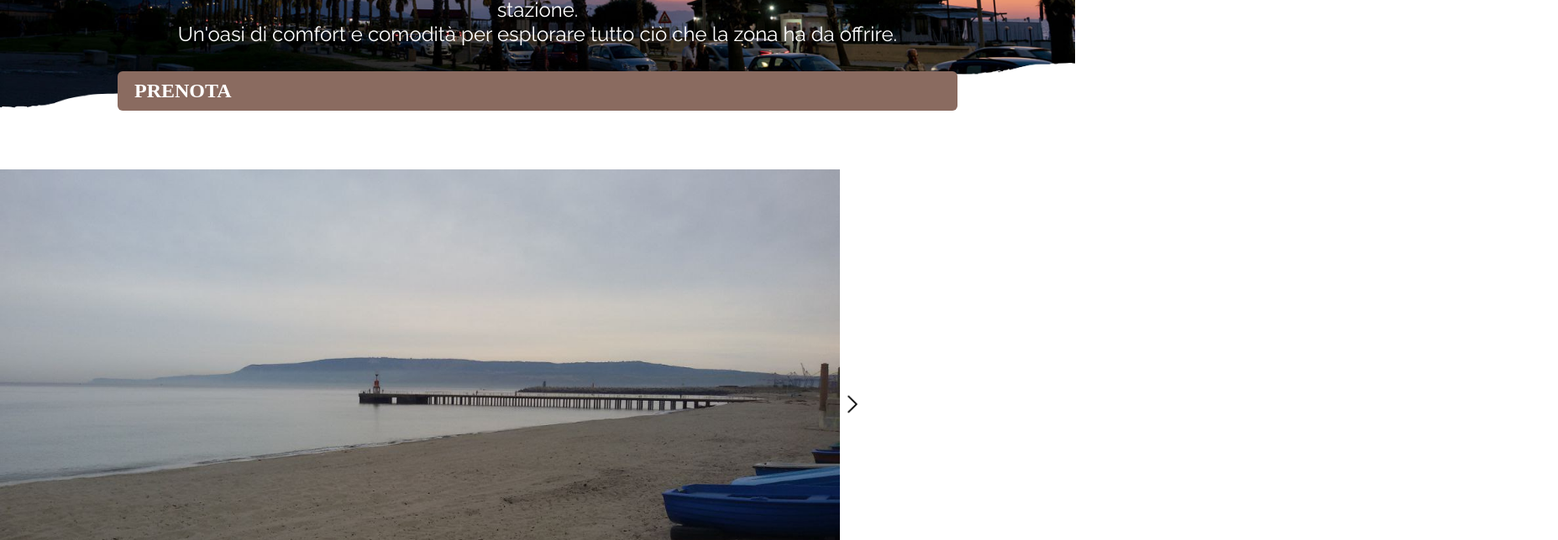
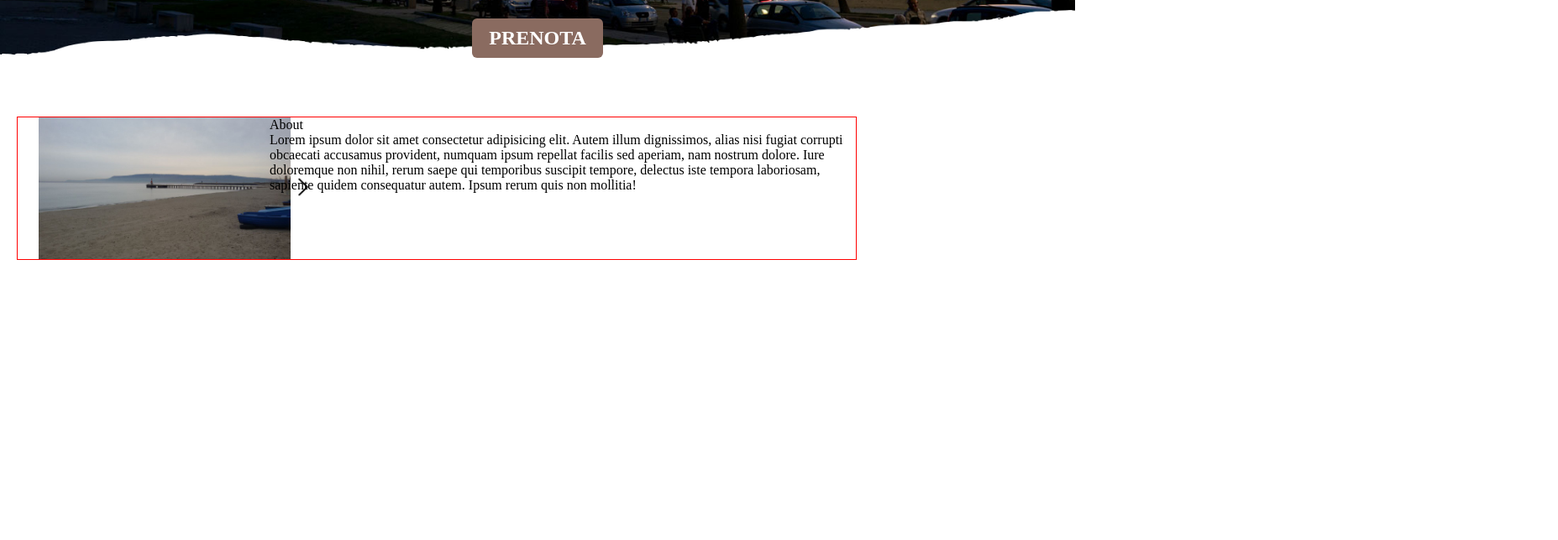
Before and after one commit to hegelminniti/sito_casa, a React (Vite) app: page / in a window 1280 px wide. Shown: the part 460-1104 px from the top of the page at 84% size, 1855 px wide, since content can reach past the window. After the commit the page ends 800 px from the top, so only its background shows below. Built offline with nearby package versions, Linux system fonts and the light colour scheme.

Commit message:
changes on page

```diff
--- a/src/App.jsx
+++ b/src/App.jsx
@@ -1,7 +1,6 @@
 import { Home } from './Components/Home';
 import { BrowserRouter as Router, Routes, Route } from 'react-router-dom';
 import {Attivita} from './Components/Navbar/Attivita'
-import './Styles/main.css'
 
 export function App (){
   return (
--- a/src/Styles/about.css
+++ b/src/Styles/about.css
@@ -19,7 +19,10 @@
  */
 
  .aboutSection{
-    width: 500px;
+    display: flex;
+    width: 1000px;
+    border: 1px solid red;
+    margin-left: 20px;
  }
 
  /* .aboutCarousel{
--- a/src/Styles/carousel.css
+++ b/src/Styles/carousel.css
@@ -3,17 +3,20 @@
     display: flex;
     align-items: center;
     justify-content: center;
+    width: 300px;
   }
 
   .carousel-content {
     display: flex;
     justify-content: center;
     align-items: center;
+    width: 300px;
+    margin-left: 50px;
   }
 
   .carousel-content img {
-   /*  width: 700px;
-    height: 300px; */
+
+    width: 300px;
     object-fit: cover;
   }
 
@@ -27,14 +30,17 @@
   .chevronImgRight {
     border: none;
     cursor: pointer;
+    height: 30px;
     width: 30px;
-    height: 30px;
   }
 
 
   .chevronImgLeft {
     border: none;
     cursor: pointer;
+    height: 30px;
     width: 30px;
-    height: 30px;
+    margin-left: 0px;
+    z-index: 100;
+
   }
--- a/src/main.jsx
+++ b/src/main.jsx
@@ -1,5 +1,4 @@
 import { createRoot } from "react-dom/client";
 import { App } from "./App";
-import '../src/Styles/main.css'
 
 createRoot(document.getElementById("root")).render(<App/>)
```
